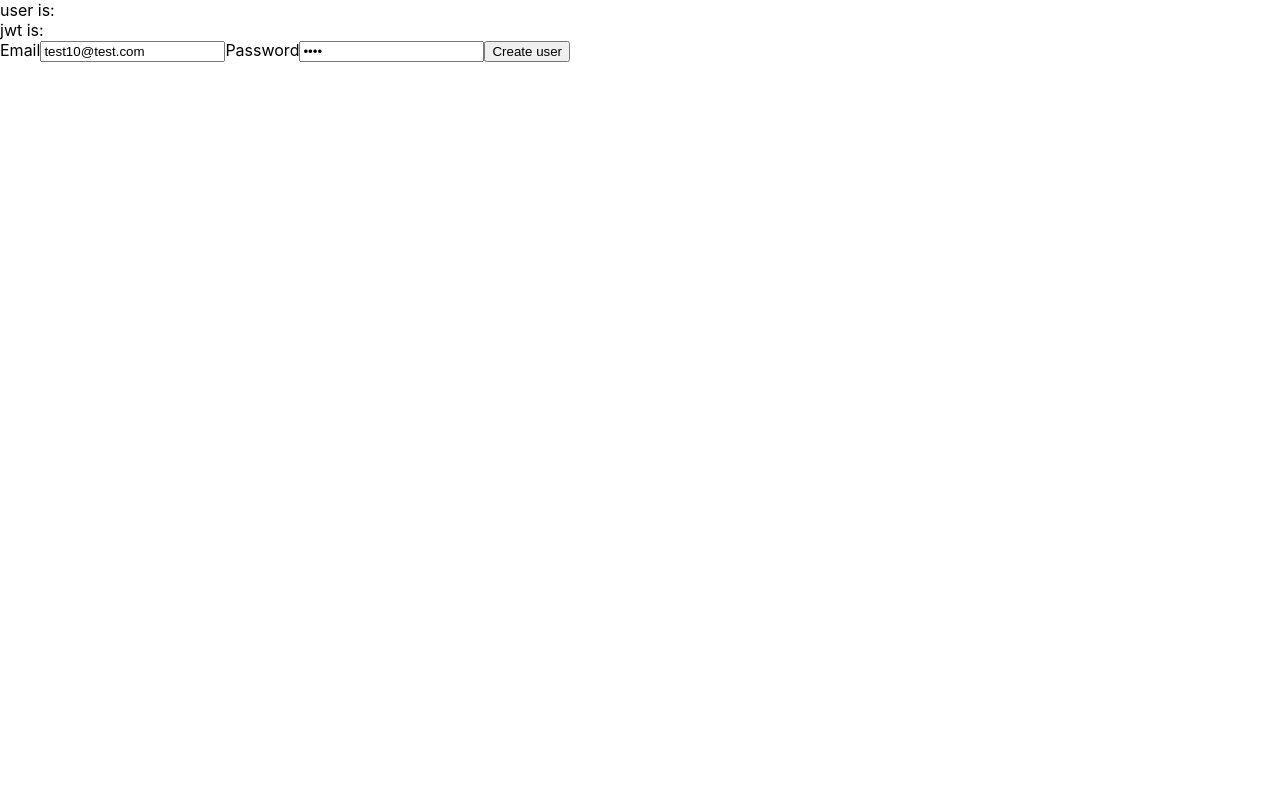
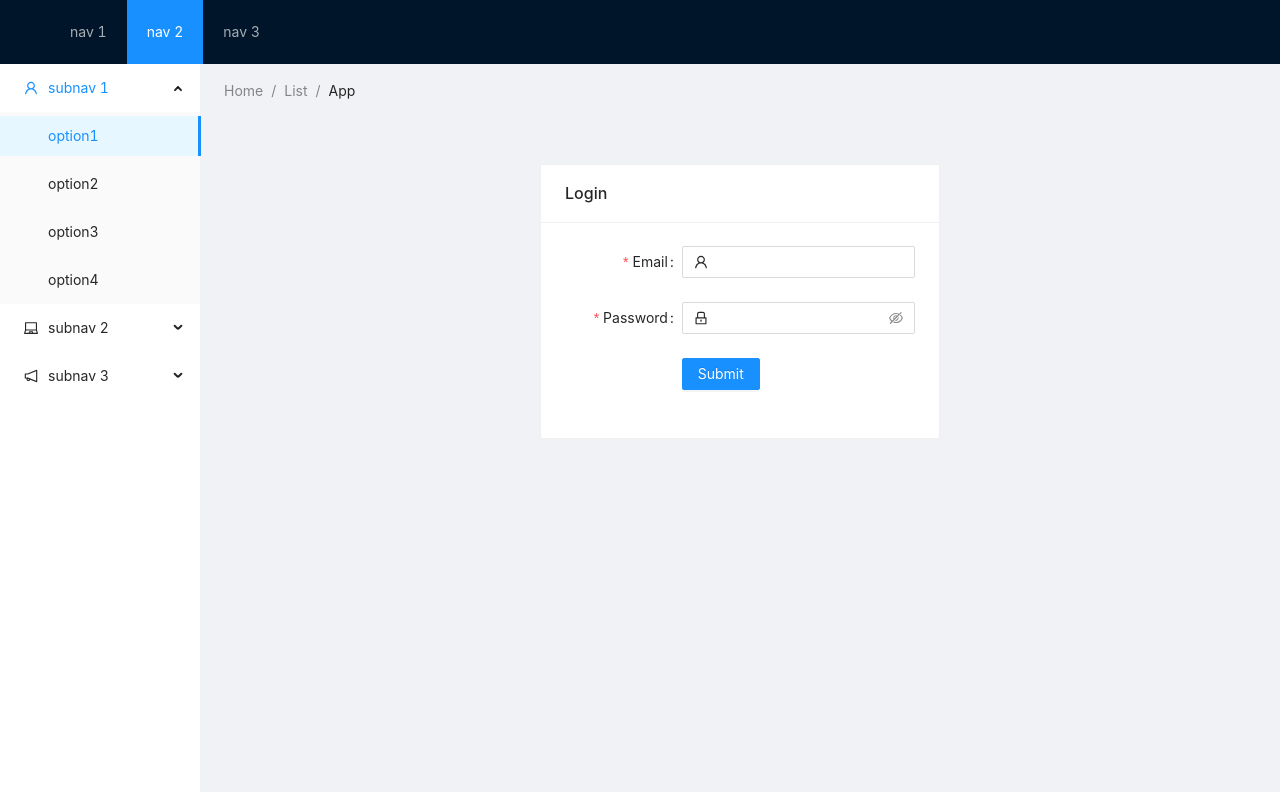
Before and after one commit to codeserk/press-frontend, a Next.js app: page /auth/login in a window 1280 px wide. Built offline with nearby package versions, Linux system fonts and the light colour scheme; no server answers.

Commit message:
Include ant design compnent library

```diff
--- a/package.json
+++ b/package.json
@@ -20,9 +20,11 @@
     "test:coverage": "jest --coverage"
   },
   "dependencies": {
+    "@ant-design/icons": "^4.6.2",
     "@fortawesome/fontawesome-svg-core": "^1.2.35",
     "@fortawesome/free-solid-svg-icons": "^5.15.3",
     "@fortawesome/react-fontawesome": "^0.1.14",
+    "antd": "^4.15.3",
     "axios": "^0.21.1",
     "i18next": "^20.2.1",
     "next": "10.1.3",
--- a/pages/_app.tsx
+++ b/pages/_app.tsx
@@ -1,11 +1,15 @@
 import '../styles/app-base.scss'
 import '../styles/app-components.scss'
 
+import { LaptopOutlined, NotificationOutlined, UserOutlined } from '@ant-design/icons'
 import { config, dom } from '@fortawesome/fontawesome-svg-core'
+import { Breadcrumb, Menu } from 'antd'
+import Layout, { Content, Header } from 'antd/lib/layout/layout'
+import Sider from 'antd/lib/layout/Sider'
+import SubMenu from 'antd/lib/menu/SubMenu'
 import i18n from 'i18next'
 import { AppProps } from 'next/dist/next-server/lib/router/router'
 import Head from 'next/head'
-import { useEffect } from 'react'
 import { initReactI18next } from 'react-i18next'
 
 import { resources } from '../src/locale/config'
@@ -27,7 +31,61 @@ export default function App({ Component, pageProps }: AppProps) {
         <style>{dom.css()}</style>
       </Head>
 
-      <Component {...pageProps} />
+      <Layout>
+        <Header className="header">
+          <div className="logo" />
+          <Menu theme="dark" mode="horizontal" defaultSelectedKeys={['2']}>
+            <Menu.Item key="1">nav 1</Menu.Item>
+            <Menu.Item key="2">nav 2</Menu.Item>
+            <Menu.Item key="3">nav 3</Menu.Item>
+          </Menu>
+        </Header>
+
+        <Layout>
+          <Sider width={200} className="site-layout-background">
+            <Menu
+              mode="inline"
+              defaultSelectedKeys={['1']}
+              defaultOpenKeys={['sub1']}
+              style={{ height: '100%', borderRight: 0 }}>
+              <SubMenu key="sub1" icon={<UserOutlined />} title="subnav 1">
+                <Menu.Item key="1">option1</Menu.Item>
+                <Menu.Item key="2">option2</Menu.Item>
+                <Menu.Item key="3">option3</Menu.Item>
+                <Menu.Item key="4">option4</Menu.Item>
+              </SubMenu>
+              <SubMenu key="sub2" icon={<LaptopOutlined />} title="subnav 2">
+                <Menu.Item key="5">option5</Menu.Item>
+                <Menu.Item key="6">option6</Menu.Item>
+                <Menu.Item key="7">option7</Menu.Item>
+                <Menu.Item key="8">option8</Menu.Item>
+              </SubMenu>
+              <SubMenu key="sub3" icon={<NotificationOutlined />} title="subnav 3">
+                <Menu.Item key="9">option9</Menu.Item>
+                <Menu.Item key="10">option10</Menu.Item>
+                <Menu.Item key="11">option11</Menu.Item>
+                <Menu.Item key="12">option12</Menu.Item>
+              </SubMenu>
+            </Menu>
+          </Sider>
+          <Layout style={{ padding: '0 24px 24px' }}>
+            <Breadcrumb style={{ margin: '16px 0' }}>
+              <Breadcrumb.Item>Home</Breadcrumb.Item>
+              <Breadcrumb.Item>List</Breadcrumb.Item>
+              <Breadcrumb.Item>App</Breadcrumb.Item>
+            </Breadcrumb>
+            <Content
+              className="site-layout-background"
+              style={{
+                padding: 24,
+                margin: 0,
+                minHeight: 'calc(100vh - 150px)',
+              }}>
+              <Component {...pageProps} />
+            </Content>
+          </Layout>
+        </Layout>
+      </Layout>
     </StoreContext.Provider>
   )
 }
--- a/pages/auth/login.tsx
+++ b/pages/auth/login.tsx
@@ -1,45 +1,65 @@
-import { ChangeEvent, FormEvent, useState } from 'react'
+import { LockOutlined, UserOutlined } from '@ant-design/icons'
+import { Button, Card, Checkbox, Form, Input } from 'antd'
+import { Rule } from 'rc-field-form/lib/interface'
+import { ChangeEvent, FormEvent, useMemo, useState } from 'react'
 
 import { getAuthStore } from '../../src/store/store'
 
+const layout = {
+  labelCol: { span: 8 },
+  wrapperCol: { span: 16 },
+}
+const tailLayout = {
+  wrapperCol: { offset: 8, span: 16 },
+}
+
 export default function RegisterPage() {
-  const [email, setEmail] = useState('test10@test.com')
-  const [password, setPassword] = useState('test')
+  const [loginFailed, setLoginFailed] = useState(false)
+  const { jwt, login, isLoading } = getAuthStore()
 
-  const { user, jwt, login } = getAuthStore()
+  console.log('login failed?', loginFailed)
 
-  async function onSubmit(event: FormEvent) {
-    event.preventDefault()
+  async function onSubmit({ email, password }) {
+    const result = await login(email, password)
 
-    login(email, password).catch(console.error)
+    setLoginFailed(!result)
   }
 
   return (
     <div className="LoginPage">
-      user is: {user && user.email}
+      {loginFailed}
       <br />
-      jwt is: {jwt}
-      <form onSubmitCapture={onSubmit}>
-        <label htmlFor="email">Email</label>
-        <input
-          id="email"
-          type="email"
-          value={email}
-          onInput={(event: ChangeEvent<HTMLInputElement>) => setEmail(event.target.value)}
-          required
-        />
+      {jwt}
+      <Card title="Login" style={{ maxWidth: 400, margin: 'auto' }}>
+        <Form
+          {...layout}
+          name="login"
+          initialValues={{ remember: true }}
+          onFinish={onSubmit}
+          onFieldsChange={() => setLoginFailed(false)}>
+          <Form.Item
+            label="Email"
+            name="email"
+            rules={[{ required: true, type: 'email', message: 'Please input your email!' }]}>
+            <Input prefix={<UserOutlined className="site-form-item-icon" />} />
+          </Form.Item>
 
-        <label htmlFor="password">Password</label>
-        <input
-          id="password"
-          type="password"
-          value={password}
-          onInput={(event: ChangeEvent<HTMLInputElement>) => setPassword(event.target.value)}
-          required
-        />
+          <Form.Item
+            label="Password"
+            name="password"
+            help={loginFailed ? 'Invalid credentials' : undefined}
+            validateStatus={loginFailed ? 'error' : undefined}
+            rules={[{ required: true, message: 'Please input your password!' }]}>
+            <Input.Password prefix={<LockOutlined className="site-form-item-icon" />} />
+          </Form.Item>
 
-        <button type="submit">Create user</button>
-      </form>
+          <Form.Item {...tailLayout}>
+            <Button type="primary" htmlType="submit" loading={isLoading}>
+              Submit
+            </Button>
+          </Form.Item>
+        </Form>
+      </Card>
     </div>
   )
 }
--- a/src/store/auth.store.ts
+++ b/src/store/auth.store.ts
@@ -52,42 +52,50 @@ export function useAuthStore() {
    * Login using email and password.
    * @param email
    * @param password
+   * @returns whether it was possible to login or not.
    */
-  async function login(email: string, password: string) {
+  async function login(email: string, password: string): Promise<boolean> {
     setIsLoading(true)
 
     try {
       const response = await authApi.login({ body: { email, password } })
       setUser(response?.data.user)
       setJWT(response?.data.jwt)
+      localStorage.setItem(LOCALSTORAGE_JWT_KEY, response?.data.jwt)
 
-      localStorage.setItem(LOCALSTORAGE_JWT_KEY, response?.data.jwt)
+      return true
     } catch (error) {
       console.log(error)
+    } finally {
+      setIsLoading(false)
     }
 
-    setIsLoading(false)
+    return false
   }
 
   /**
    * Registers a new user using email and password.
    * @param email
    * @param password
+   * @returns whether it was possible to register or not.
    */
-  async function register(email: string, password: string) {
+  async function register(email: string, password: string): Promise<boolean> {
     setIsLoading(true)
 
     try {
       const response = await authApi.registerUser({ body: { email, password } })
       setUser(response?.data.user)
       setJWT(response?.data.jwt)
+      localStorage.setItem(LOCALSTORAGE_JWT_KEY, response?.data.jwt)
 
-      localStorage.setItem(LOCALSTORAGE_JWT_KEY, response?.data.jwt)
+      return true
     } catch (error) {
       console.log(error)
+    } finally {
+      setIsLoading(false)
     }
 
-    setIsLoading(false)
+    return false
   }
 
   useEffect(() => {
--- a/styles/app-components.scss
+++ b/styles/app-components.scss
@@ -1,3 +1,5 @@
+@import 'antd/dist/antd';
+
 // Components will go here
 
 iframe {
```
Also changed, not shown: 1 other file (tests, documents, lock files or other folders).
